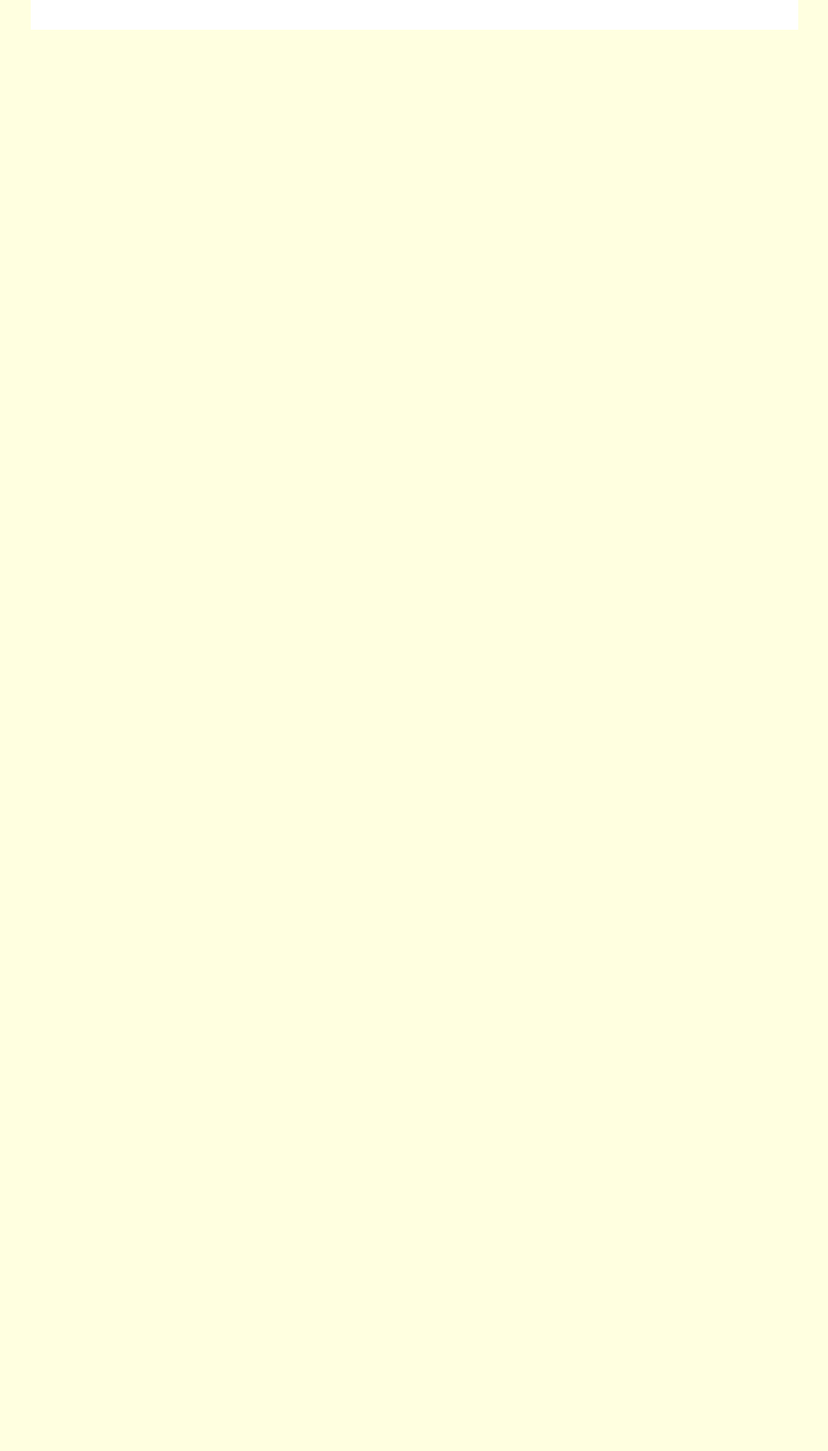
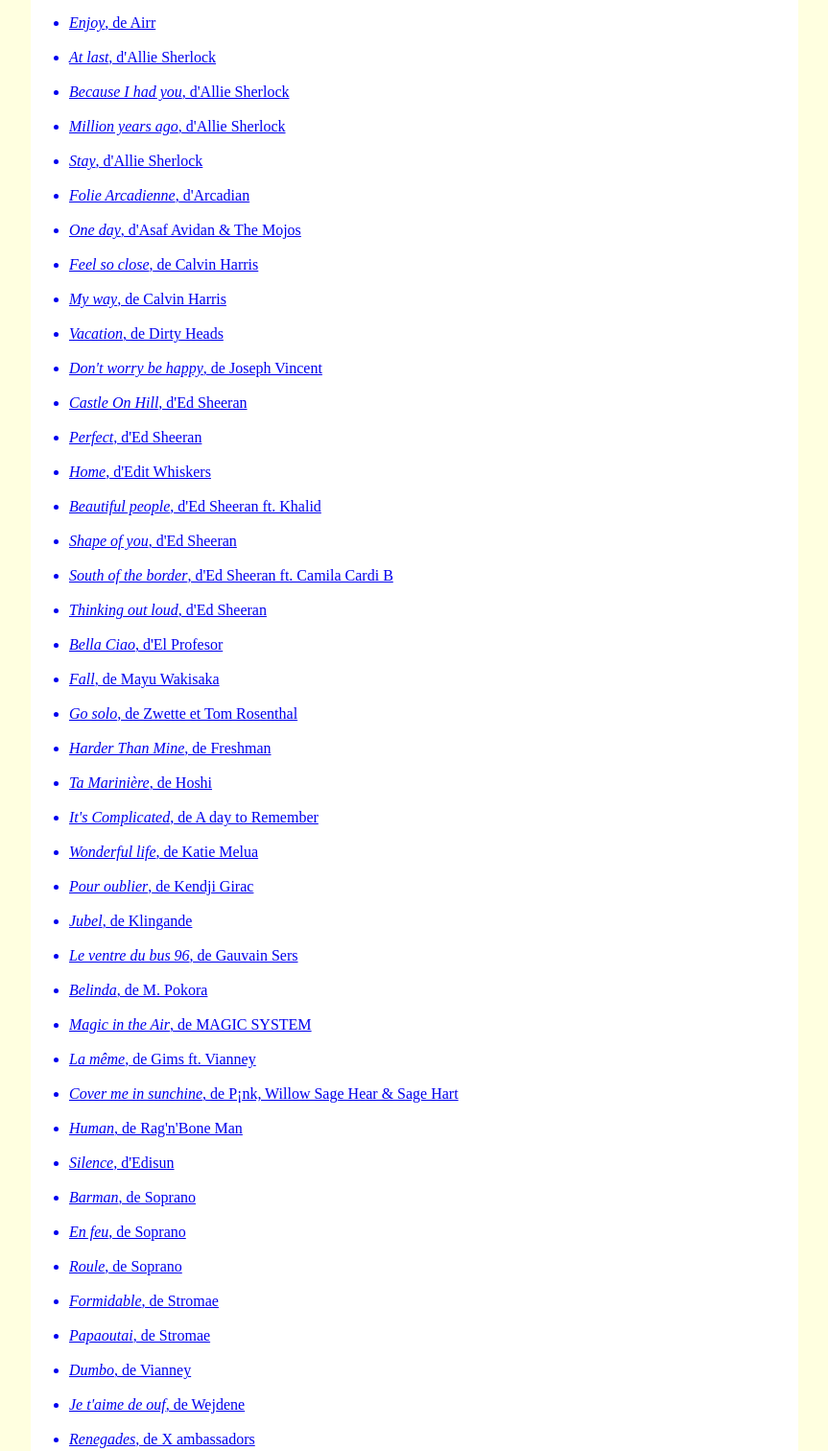
Before and after one commit to lpa-admin/lpa-admin-equestrian-center.github.io, a plain HTML site: page musiques.html in a window 1280 px wide. Shown: the part 2742-4254 px from the top of the page at 96% size, without its empty margins (208-1071 px from the left). Before the commit the page ends 2781 px from the top, so only its background shows below. Drawn offline with Linux system fonts and the light colour scheme.

Commit message:
Update musiques.html

```diff
--- a/musiques.html
+++ b/musiques.html
@@ -80,6 +80,48 @@
 			<a href="voyou-les-bruits-de-la-ville-clip-officiel-ft-yelle.mp3"><li><i>Les bruits de la ville</i>, de Voyou</li></a><br>
 			<a href="wham-last-christmas-lyrics.mp3"><li><i>Last Xmas</i>, de Wham</li></a><br>
 			<a href="wham-last-christmas-lyrics-on-screen.mp3"><li><i>Last Xmas</i>, de Wham</li></a><br>
+			<a href="airr-enjoy-life-music-video.mp3"><li><i>Enjoy</i>, de Airr</li></a><br>
+			<a href="allie-sherlock-at-last-official-music-video.mp3"><li><i>At last</i>, d'Allie Sherlock</li></a><br>
+			<a href="allie-sherlock-because-i-had-you-official-music-video.mp3"><li><i>Because I had you</i>, d'Allie Sherlock</li></a><br>
+			<a href="allie-sherlock-million-years-ago-official-music-video.mp3"><li><i>Million years ago</i>, d'Allie Sherlock</li></a><br>
+			<a href="allie-sherlock-stay-official-music-video.mp3"><li><i>Stay</i>, d'Allie Sherlock</li></a><br>
+			<a href="Arcadian - Folie arcadienne.mp3"><li><i>Folie Arcadienne</i>, d'Arcadian</li></a><br>
+			<a href="asaf-avidan-the-mojos-one-day-reckoning-song-videoclip-day-version.mp3"><li><i>One day</i>, d'Asaf Avidan & The Mojos</li></a><br>
+			<a href="calvin-harris-feel-so-close-audio.mp3"><li><i>Feel so close</i>, de Calvin Harris</li></a><br>
+			<a href="calvin-harris-my-way.mp3"><li><i>My way</i>, de Calvin Harris</li></a><br>
+			<a href="dirty-heads-vacation-official-video.mp3"><li><i>Vacation</i>, de Dirty Heads</li></a><br>
+			<a href="dont-worry-be-happy.mp3"><li><i>Don't worry be happy</i>, de Joseph Vincent</li></a><br>
+			<a href="Ed Sheeran - Castle On The Hill [Official Lyric Video].mp3"><li><i>Castle On Hill</i>, d'Ed Sheeran</li></a><br>
+			<a href="Ed Sheeran - Perfect (Official Music Video).mp3"><li><i>Perfect</i>, d'Ed Sheeran</li></a><br>
+			<a href="edith-whiskers-home-lyrics-babel.mp3"><li><i>Home</i>, d'Edit Whiskers</li></a><br>
+			<a href="ed-sheeran-beautiful-people-feat-khalid-official-video.mp3"><li><i>Beautiful people</i>, d'Ed Sheeran ft. Khalid</li></a><br>
+			<a href="ed-sheeran-shape-of-you-official-video.mp3"><li><i>Shape of you</i>, d'Ed Sheeran</li></a><br>
+			<a href="ed-sheeran-south-of-the-border-feat-camila-cabello-cardi-b-official-video.mp3"><li><i>South of the border</i>, d'Ed Sheeran ft. Camila Cardi B</li></a><br>
+			<a href="ed-sheeran-thinking-out-loud-official-video.mp3"><li><i>Thinking out loud</i>, d'Ed Sheeran</li></a><br>
+			<a href="El Profesor - Bella Ciao (HUGEL Remix).mp3"><li><i>Bella Ciao</i>, d'El Profesor</li></a><br>
+			<a href="Fall.mp3"><li><i>Fall</i>, de Mayu Wakisaka</li></a><br>
+			<a href="go-solo.mp3"><li><i>Go solo</i>, de Zwette et Tom Rosenthal</li></a><br>
+			<a href="Harder Than Mine.mp3"><li><i>Harder Than Mine</i>, de Freshman</li></a><br>
+			<a href="Hoshi - Ta Marinière (Clip Officiel).mp3"><li><i>Ta Marinière</i>, de Hoshi</li></a><br>
+			<a href="It's Complicated.mp3"><li><i>It's Complicated</i>, de A day to Remember</li></a><br>
+			<a href="katie-melua-wonderful-life-official-video.mp3"><li><i>Wonderful life</i>, de Katie Melua</li></a><br>
+			<a href="Kendji Girac - Pour oublier.mp3"><li><i>Pour oublier</i>, de Kendji Girac</li></a><br>
+			<a href="klingande-jubel-official-video-hd.mp3"><li><i>Jubel</i>, de Klingande</li></a><br>
+			<a href="Le ventre du bus 96.mp3"><li><i>Le ventre du bus 96</i>, de Gauvain Sers</li></a><br>
+			<a href="M. Pokora - Belinda (clip officiel).mp3"><li><i>Belinda</i>, de M. Pokora</li></a><br>
+			<a href="MAGIC SYSTEM - Magic in the Air (clip officiel).mp3"><li><i>Magic in the Air</i>, de MAGIC SYSTEM</li></a><br>
+			<a href="Maître GIMS - La Même - En duo avec Vianney (Clip Officiel).mp3"><li><i>La même</i>, de Gims ft. Vianney</li></a><br>
+			<a href="pnk-willow-sage-hart-cover-me-in-sunshine-lyrics.mp3"><li><i>Cover me in sunchine</i>, de P¡nk, Willow Sage Hear & Sage Hart</li></a><br>
+			<a href="ragnbone-man-human-official-video.mp3"><li><i>Human</i>, de Rag'n'Bone Man</li></a><br>
+			<a href="Silence.mp3"><li><i>Silence</i>, d'Edisun</li></a><br>
+			<a href="Soprano - Barman (Clip officiel).mp3"><li><i>Barman</i>, de Soprano</li></a><br>
+			<a href="Soprano - En feu (Clip officiel).mp3"><li><i>En feu</i>, de Soprano</li></a><br>
+			<a href="Soprano - Roule (Clip officiel).mp3"><li><i>Roule</i>, de Soprano</li></a><br>
+			<a href="Stromae - Formidable (ceci nest pas une leçon).mp3"><li><i>Formidable</i>, de Stromae</li></a><br>
+			<a href="Stromae - Papaoutai.mp3"><li><i>Papaoutai</i>, de Stromae</li></a><br>
+			<a href="Vianney - Dumbo [Clip officiel].mp3"><li><i>Dumbo</i>, de Vianney</li></a><br>
+			<a href="wejdene-je-taime-de-ouf-paroles.mp3"><li><i>Je t'aime de ouf</i>, de Wejdene</li></a><br>
+			<a href="x-ambassadors-renegades-lyrics.mp3"><li><i>Renegades</i>, de X ambassadors</li></a><br>
 		</ul>
 	</div>
 </body>
```
